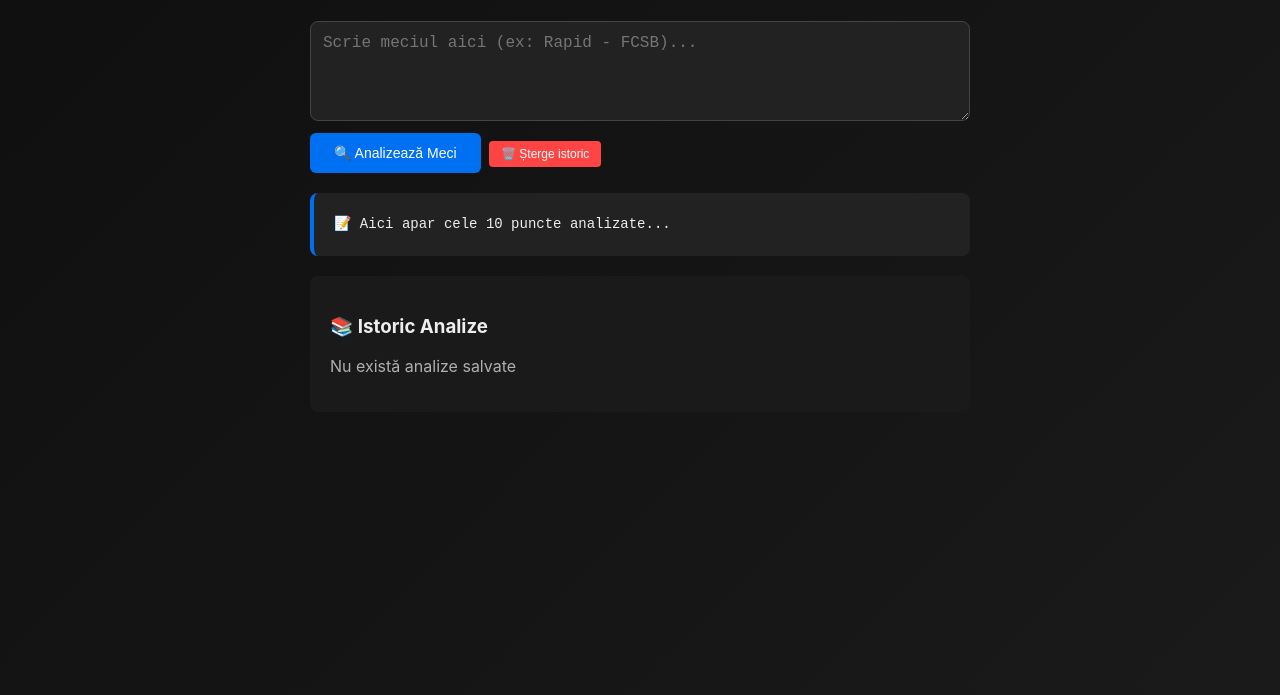
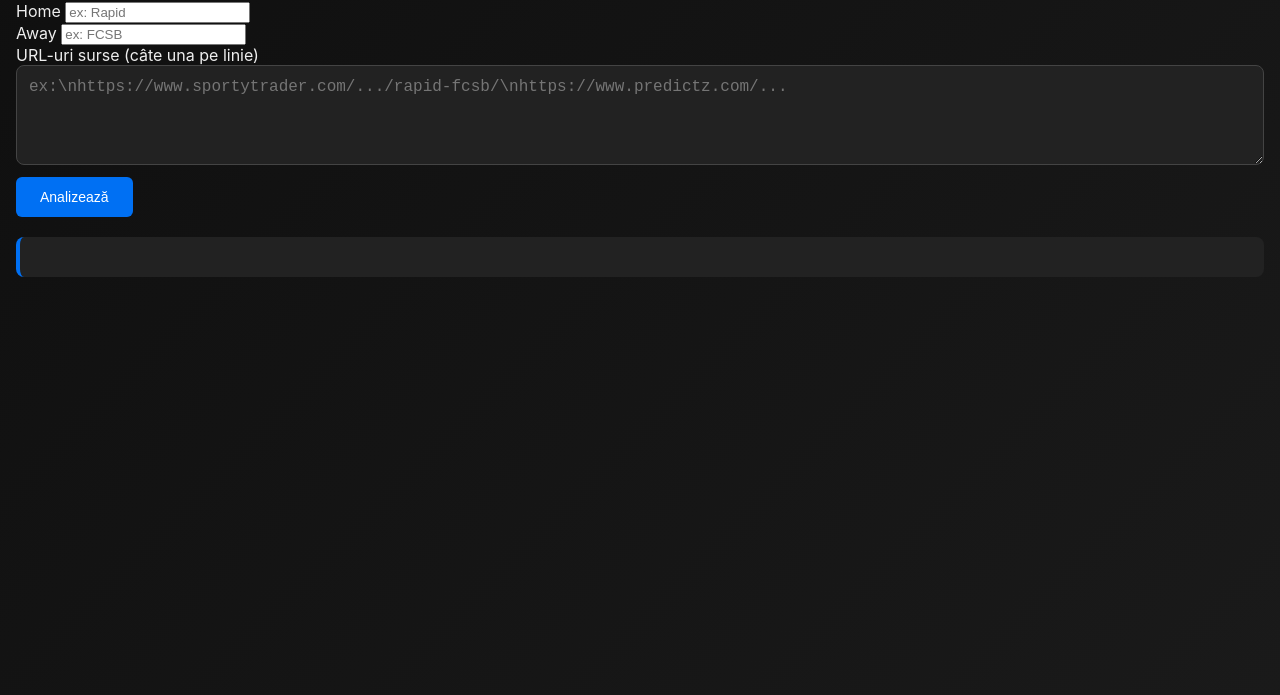
Before and after one commit to LucyOFM7474/lucyofm-bot, a website: page public/index.html in a window 1280 px wide. Shown: the part 105-800 px from the top of the page. Drawn offline with Linux system fonts and the light colour scheme.

Commit message:
Update index.html

```diff
--- a/public/index.html
+++ b/public/index.html
@@ -1,26 +1,34 @@
-<!DOCTYPE html>
+<!doctype html>
 <html lang="ro">
 <head>
-  <meta charset="UTF-8" />
-  <meta name="viewport" content="width=device-width, initial-scale=1.0" />
-  <title>LucyOFM Bot – Analize meciuri</title>
-  <link rel="stylesheet" href="style.css" />
-  <link rel="manifest" href="manifest.json" />
-  <meta name="theme-color" content="#0070f3" />
+  <meta charset="utf-8" />
+  <meta name="viewport" content="width=device-width, initial-scale=1" />
+  <title>LucyOFM – Analize meciuri</title>
+  <link rel="stylesheet" href="./style.css" />
 </head>
-<body>
-  <div class="container">
-    <h1>🧠 LucyOFM Analize Meciuri</h1>
-    <textarea id="prompt" placeholder="Scrie meciul aici (ex: Rapid - FCSB)..."></textarea>
-    <button onclick="analizeaza()">🔍 Analizează Meci</button>
-    <button onclick="stergeIstoric()" style="background:#ff4444;color:#fff;border:none;padding:6px 12px;border-radius:4px;font-size:12px;margin-top:4px;">🗑️ Șterge istoric</button>
-    <pre id="rezultat">📝 Aici apar cele 10 puncte analizate...</pre>
+<body class="app">
+  <div class="card">
+    <h1>LucyOFM – Analize meciuri</h1>
+    <form id="form">
+      <div class="row">
+        <label>Home</label>
+        <input id="home" placeholder="ex: Rapid" required />
+      </div>
+      <div class="row">
+        <label>Away</label>
+        <input id="away" placeholder="ex: FCSB" required />
+      </div>
+      <div class="row">
+        <label>URL-uri surse (câte una pe linie)</label>
+        <textarea id="urls" rows="5" placeholder="ex:\nhttps://www.sportytrader.com/.../rapid-fcsb/\nhttps://www.predictz.com/..."></textarea>
+      </div>
+      <button id="go" type="submit">Analizează</button>
+    </form>
 
-    <div id="istoric" style="margin-top:20px;">
-      <h3>📚 Istoric Analize</h3>
-      <div id="istoric-list"></div>
-    </div>
+    <div id="status" class="status"></div>
+    <pre id="output" class="output"></pre>
   </div>
-  <script src="script.js"></script>
+
+  <script src="./script.js"></script>
 </body>
 </html>
```
